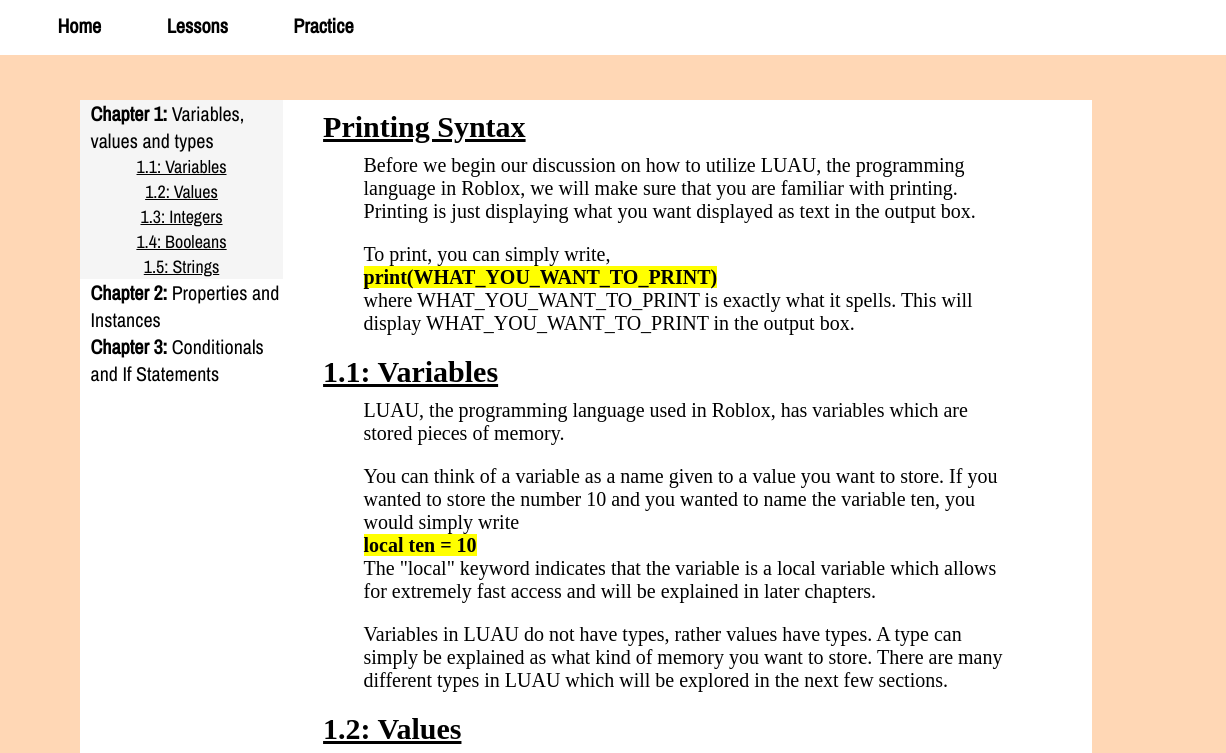
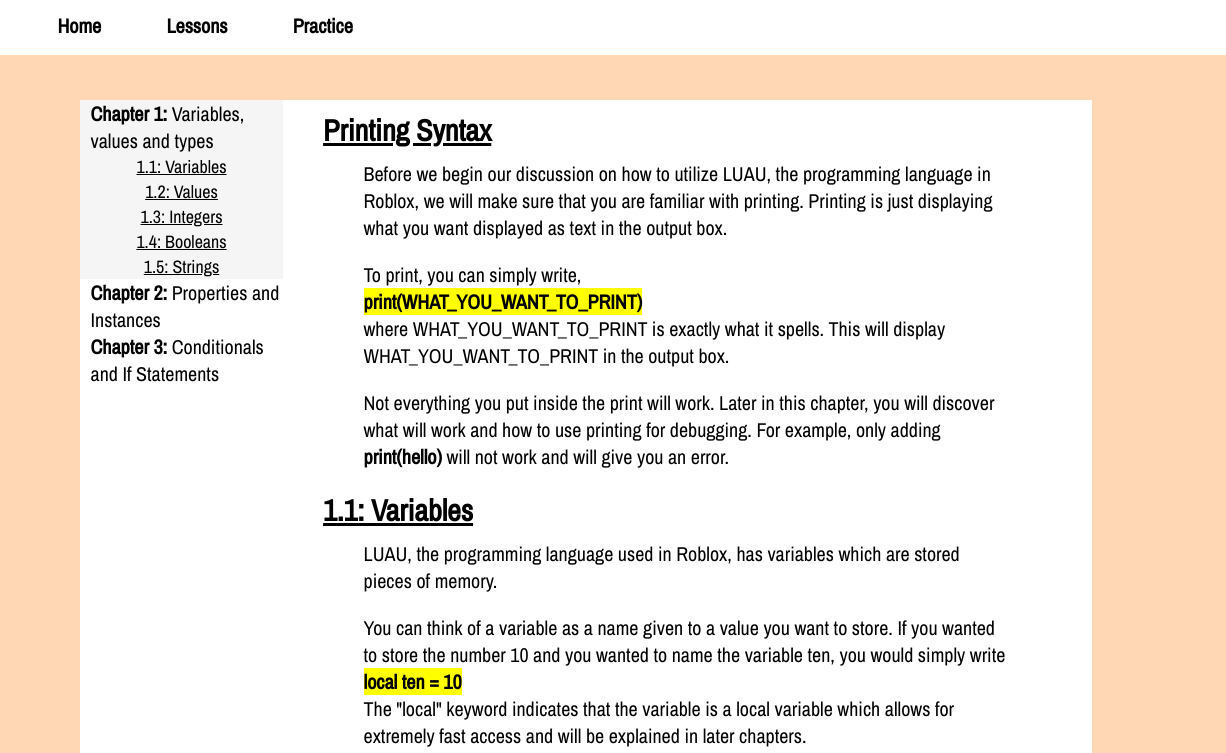
Before and after one commit to LearnRoBooks/RoBooks, a plain HTML site: page public/pages/lessons.html in a window 1280 px wide. Shown: the top 753 px of the page, 54-1280 px from the left. Drawn offline with nearby package versions, Linux system fonts and the light colour scheme.

Commit message:
Re-wrote Printing section and updated fonts

```diff
--- a/public/pages/lessons.html
+++ b/public/pages/lessons.html
@@ -53,6 +53,7 @@
         </a>
       </ol>
 
+
       <div class="LessonContainer">
         <div class="SectionTitle">Printing Syntax</div>
 
@@ -66,6 +67,10 @@
           <b style="background-color: yellow;">print(WHAT_YOU_WANT_TO_PRINT)</b>
           <br>
           where WHAT_YOU_WANT_TO_PRINT is exactly what it spells. This will display WHAT_YOU_WANT_TO_PRINT in the output box.
+        </p>
+
+        <p class="SectionParagraph">
+          Not everything you put inside the print will work. Later in this chapter, you will discover what will work and how to use printing for debugging. For example, only adding <b style="background-color: transparent;">print(hello)</b> will not work and will give you an error.
         </p>
 
         <div class="SectionTitle" id="1.1">1.1: Variables</div>
--- a/public/style.css
+++ b/public/style.css
@@ -2,6 +2,7 @@
 
 * {
     background-color: #ffd7b5;
+    font-family: 'Archivo Narrow', sans-serif;;
 }
 
 html {
```
